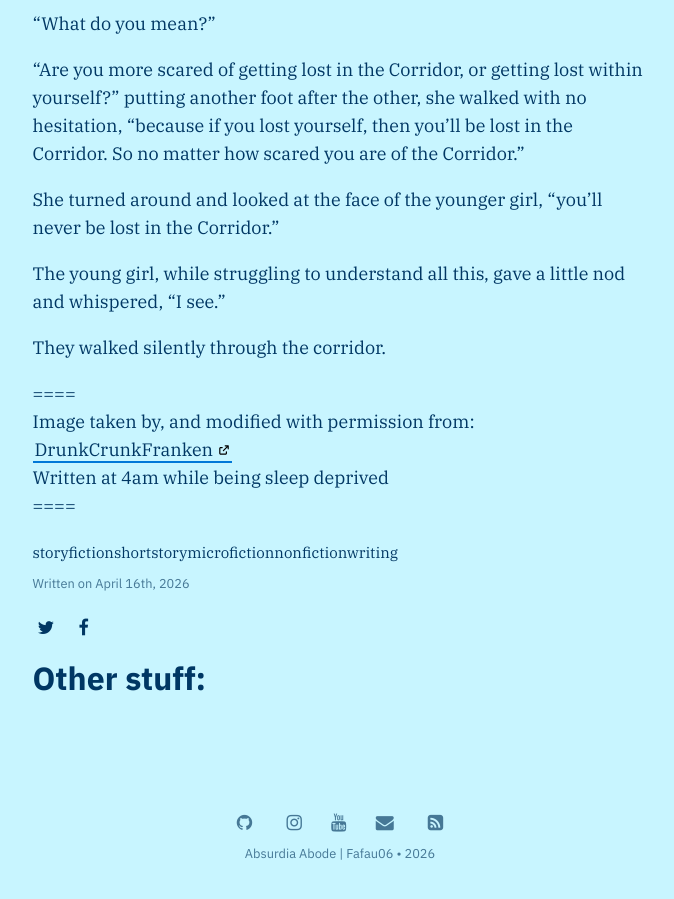
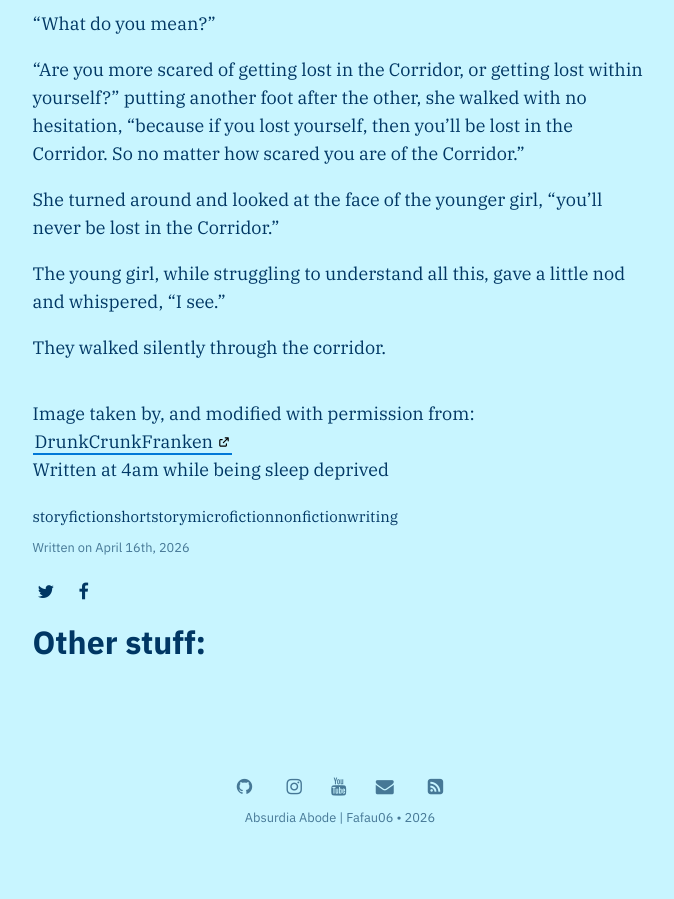
Before and after one commit to Fafau06/fafau06.github.io, a Jekyll site: the page built from _posts/2026-04-16-misplaced_fear.md, in a window 1280 px wide and 900 px high, scrolled down 2038 px. Shown: the whole window, without its empty margins (300-974 px from the left). Built offline with Jekyll 4.4.1, drawn with Linux system fonts in a browser that asks for light colours; some web fonts are replaced; after the commit the page ends 2902 px from its top, so only the background shows below that.

Commit message:
Update 2026-04-16-misplaced_fear.md

```diff
--- a/_posts/2026-04-16-misplaced_fear.md
+++ b/_posts/2026-04-16-misplaced_fear.md
@@ -34,9 +34,6 @@
 The young girl, while struggling to understand all this, gave a little nod and whispered, "I see."
 
 They walked silently through the corridor.
-
-
-====<br>
+<hr>
 Image taken by, and modified with permission from: [DrunkCrunkFranken](https://bsky.app/profile/drunkcrunkfranken.bsky.social)<br>
-Written at 4am while being sleep deprived<br>
-====
+Written at 4am while being sleep deprived
```
